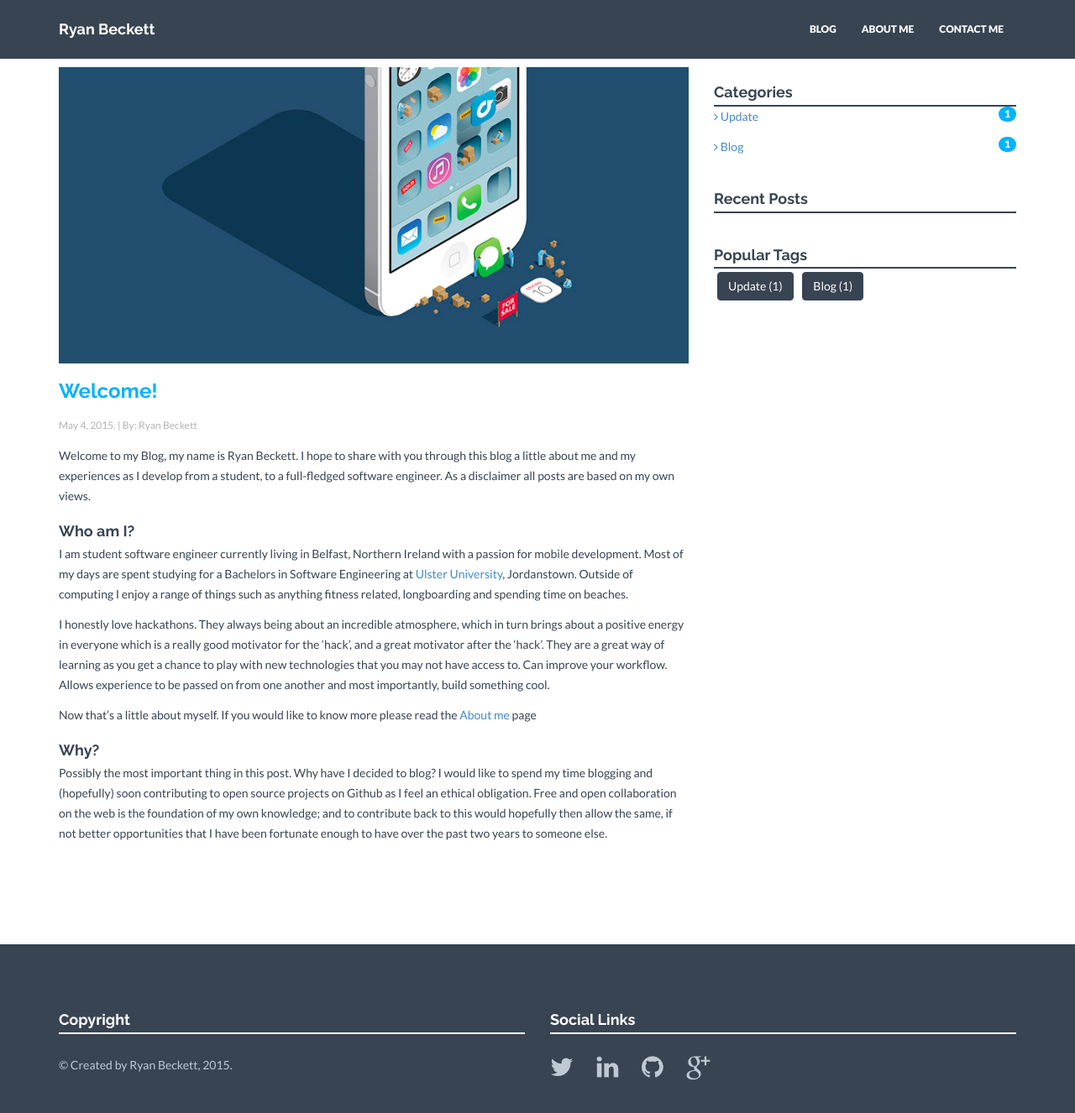
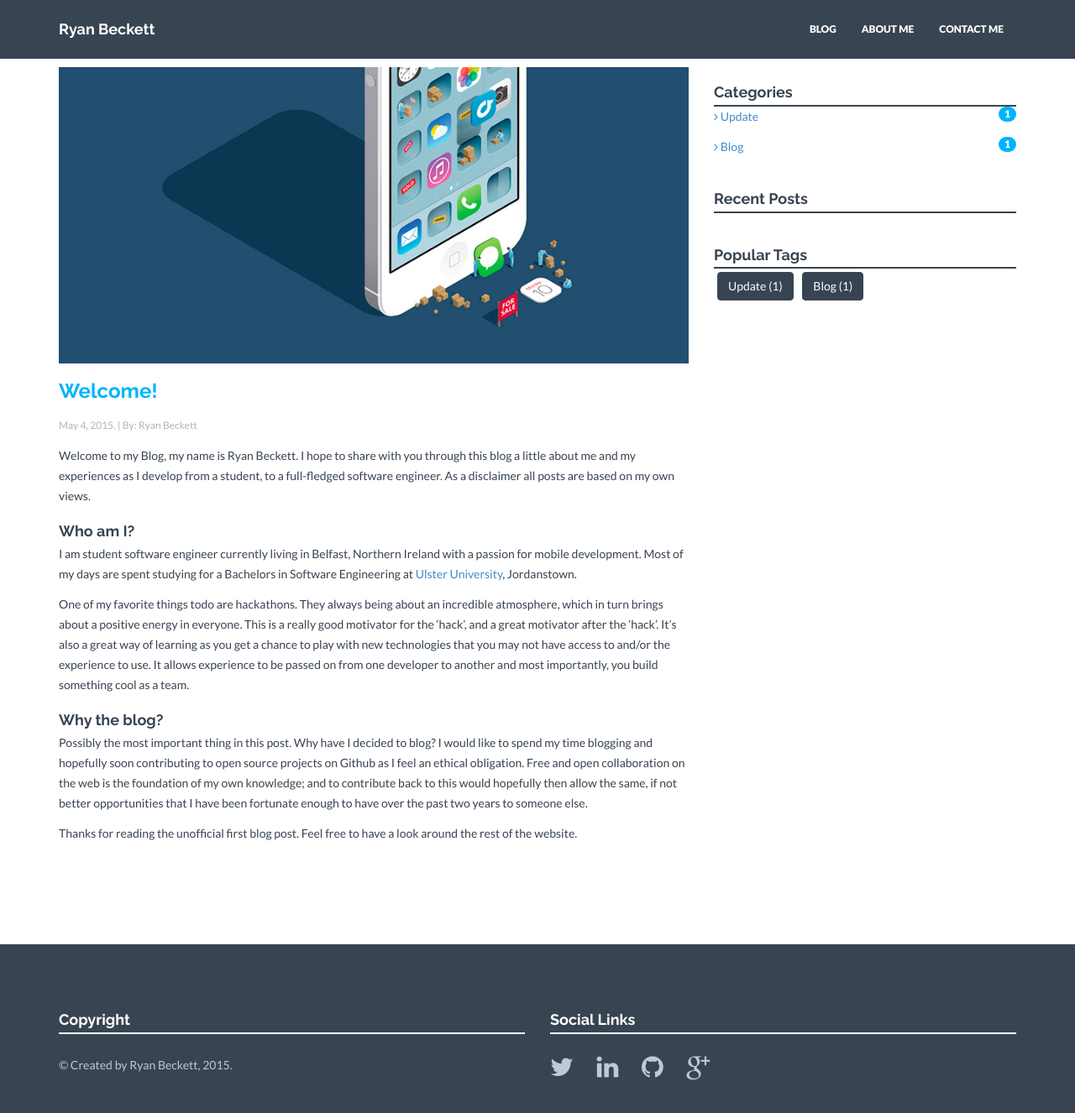
Before and after one commit to RyanBeckett/blog, a Jekyll site: the page built from _posts/blog/2014-04-25-welcome-to-the-blog.markdown, in a window 1280 px wide and 1361 px high. Shown: the top 1326 px of the window at 84% size. Built offline with Jekyll 4.4.1, drawn with Linux system fonts in a browser that asks for light colours; nearby versions of some CDN libraries; comment, search, counter and statistics services are not loaded.

Commit message:
Updated Blog

```diff
--- a/_posts/blog/2014-04-25-welcome-to-the-blog.markdown
+++ b/_posts/blog/2014-04-25-welcome-to-the-blog.markdown
@@ -15,16 +15,15 @@ Welcome to my Blog, my name is Ryan Beckett. I hope to share with you through th
 
 ####Who am I?
 I am student software engineer currently living in Belfast, Northern Ireland with a passion for mobile development.
-Most of my days are spent studying for a Bachelors in Software Engineering at [Ulster University][Ulster], Jordanstown. Outside of computing I enjoy a range of things such as anything fitness related, longboarding and spending time on beaches.
+Most of my days are spent studying for a Bachelors in Software Engineering at [Ulster University][Ulster], Jordanstown.
 
-I honestly love hackathons. They always being about an incredible atmosphere, which in turn brings about a positive energy in everyone which is a really good motivator for the 'hack', and a great motivator after the 'hack'. They are a great way of learning as you get a chance to play with new technologies that you may not have access to. Can improve your workflow. Allows experience to be passed on from one another and most importantly, build something cool.
+One of my favorite things todo are hackathons. They always being about an incredible atmosphere, which in turn brings about a positive energy in everyone. This is a really good motivator for the 'hack', and a great motivator after the 'hack'. It's also a great way of learning as you get a chance to play with new technologies that you may not have access to and/or the experience to use. It allows experience to be passed on from one developer to another and most importantly, you build something cool as a team.
 
-Now that's a little about myself. If you would like to know more please read the [About me][aboutme] page
+####Why the blog?
+Possibly the most important thing in this post. Why have I decided to blog?
+I would like to spend my time blogging and hopefully soon contributing to open source projects on Github as I feel an ethical obligation. Free and open collaboration on the web is the foundation of my own knowledge; and to contribute back to this would hopefully then allow the same, if not better opportunities that I have been fortunate enough to have over the past two years to someone else.
 
-####Why?
-Possibly the most important thing in this post. Why have I decided to blog?
-I would like to spend my time blogging and (hopefully) soon contributing to open source projects on Github as I feel an ethical obligation. Free and open collaboration on the web is the foundation of my own knowledge; and to contribute back to this would hopefully then allow the same, if not better opportunities that I have been fortunate enough to have over the past two years to someone else.
-
+Thanks for reading the unofficial first blog post. Feel free to have a look around the rest of the website.
 
 [aboutme]: /about/
 [Ulster]: http://www.ulster.ac.uk
```
